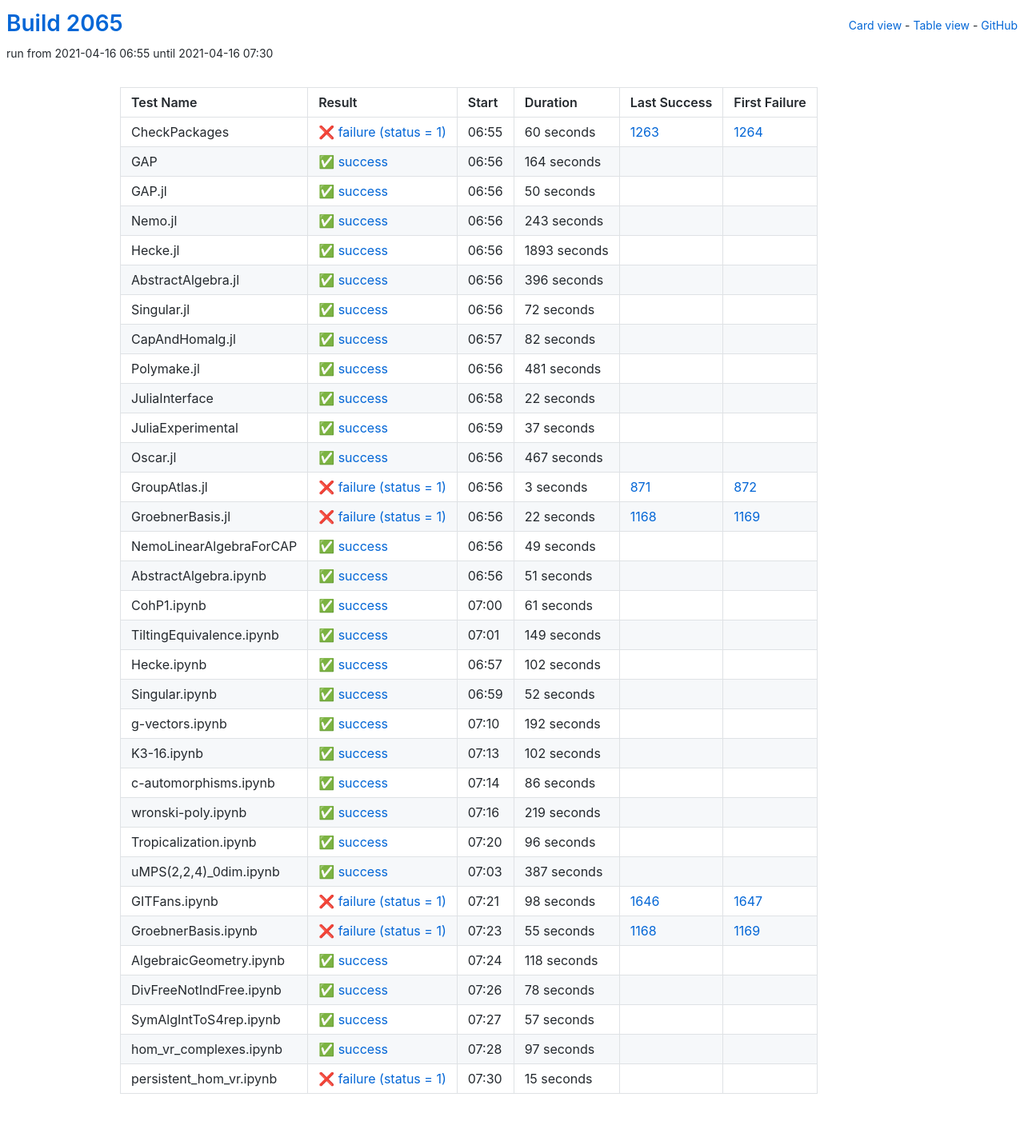
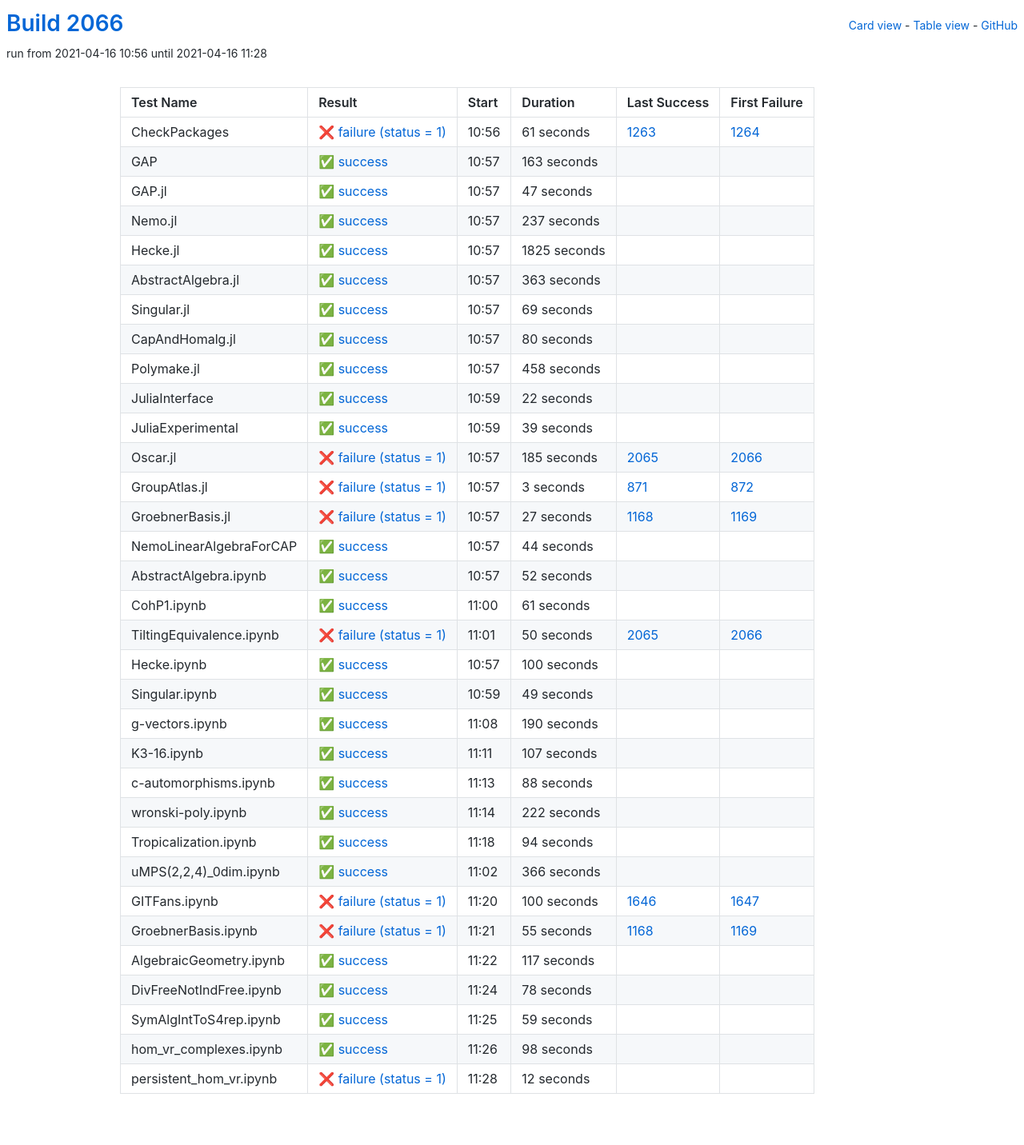
Before and after one commit to oscar-system/oscar-ci-status-stable, a Jekyll site: the page built from table.html, in a window 1280 px wide. Shown: the whole page at 80% size. Built offline with Jekyll 4.4.1, drawn with Linux system fonts in a browser that asks for light colours.

Commit message:
Build #2066

```diff
--- a/_data/ci.yml
+++ b/_data/ci.yml
@@ -1,6 +1,6 @@
 ---
-build: 2065
-build_url: https://oscarci.mathematik.uni-kl.de/job/oscar-stable/2065/
+build: 2066
+build_url: https://oscarci.mathematik.uni-kl.de/job/oscar-stable/2066/
 job: oscar-stable
 organization: oscar-system
 repo: oscar-ci-status-stable
@@ -8,116 +8,116 @@ repourl: https://github.com/oscar-system/oscar-ci-status-stable
 tests:
 - name: CheckPackages
   id: checkpackages
-  log: https://oscarci.mathematik.uni-kl.de/job/oscar-stable/2065/artifact/logs/build-2065/CheckPackages.log
-  start: 2021-04-16 06:55
+  log: https://oscarci.mathematik.uni-kl.de/job/oscar-stable/2066/artifact/logs/build-2066/CheckPackages.log
+  start: 2021-04-16 10:56
   success: false
   exitcode: 1
   status: failure
-  duration: 60
+  duration: 61
   last_success: 1263
   last_success_url: https://oscarci.mathematik.uni-kl.de/job/oscar-stable/1263/
   first_failure: 1264
   first_failure_url: https://oscarci.mathematik.uni-kl.de/job/oscar-stable/1264/
 - name: GAP
   id: gap
-  log: https://oscarci.mathematik.uni-kl.de/job/oscar-stable/2065/artifact/logs/build-2065/GAP.log
-  start: 2021-04-16 06:56
+  log: https://oscarci.mathematik.uni-kl.de/job/oscar-stable/2066/artifact/logs/build-2066/GAP.log
+  start: 2021-04-16 10:57
   success: true
   exitcode: 0
   status: success
-  duration: 164
+  duration: 163
   last_success: false
   last_success_url:
   first_failure: false
   first_failure_url:
 - name: GAP.jl
   id: gap-jl
-  log: https://oscarci.mathematik.uni-kl.de/job/oscar-stable/2065/artifact/logs/build-2065/GAP.jl.log
-  start: 2021-04-16 06:56
+  log: https://oscarci.mathematik.uni-kl.de/job/oscar-stable/2066/artifact/logs/build-2066/GAP.jl.log
+  start: 2021-04-16 10:57
   success: true
   exitcode: 0
   status: success
-  duration: 50
+  duration: 47
   last_success: false
   last_success_url:
   first_failure: false
   first_failure_url:
 - name: Nemo.jl
   id: nemo-jl
-  log: https://oscarci.mathematik.uni-kl.de/job/oscar-stable/2065/artifact/logs/build-2065/Nemo.jl.log
-  start: 2021-04-16 06:56
+  log: https://oscarci.mathematik.uni-kl.de/job/oscar-stable/2066/artifact/logs/build-2066/Nemo.jl.log
+  start: 2021-04-16 10:57
   success: true
   exitcode: 0
   status: success
-  duration: 243
+  duration: 237
   last_success: false
   last_success_url:
   first_failure: false
   first_failure_url:
 - name: Hecke.jl
   id: hecke-jl
-  log: https://oscarci.mathematik.uni-kl.de/job/oscar-stable/2065/artifact/logs/build-2065/Hecke.jl.log
-  start: 2021-04-16 06:56
+  log: https://oscarci.mathematik.uni-kl.de/job/oscar-stable/2066/artifact/logs/build-2066/Hecke.jl.log
+  start: 2021-04-16 10:57
   success: true
   exitcode: 0
   status: success
-  duration: 1893
+  duration: 1825
   last_success: false
   last_success_url:
   first_failure: false
   first_failure_url:
 - name: AbstractAlgebra.jl
   id: abstractalgebra-jl
-  log: https://oscarci.mathematik.uni-kl.de/job/oscar-stable/2065/artifact/logs/build-2065/AbstractAlgebra.jl.log
-  start: 2021-04-16 06:56
+  log: https://oscarci.mathematik.uni-kl.de/job/oscar-stable/2066/artifact/logs/build-2066/AbstractAlgebra.jl.log
+  start: 2021-04-16 10:57
   success: true
   exitcode: 0
   status: success
-  duration: 396
+  duration: 363
   last_success: false
   last_success_url:
   first_failure: false
   first_failure_url:
 - name: Singular.jl
   id: singular-jl
-  log: https://oscarci.mathematik.uni-kl.de/job/oscar-stable/2065/artifact/logs/build-2065/Singular.jl.log
-  start: 2021-04-16 06:56
+  log: https://oscarci.mathematik.uni-kl.de/job/oscar-stable/2066/artifact/logs/build-2066/Singular.jl.log
+  start: 2021-04-16 10:57
   success: true
   exitcode: 0
   status: success
-  duration: 72
+  duration: 69
   last_success: false
   last_success_url:
   first_failure: false
   first_failure_url:
 - name: CapAndHomalg.jl
   id: capandhomalg-jl
-  log: https://oscarci.mathematik.uni-kl.de/job/oscar-stable/2065/artifact/logs/build-2065/CapAndHomalg.jl.log
-  start: 2021-04-16 06:57
+  log: https://oscarci.mathematik.uni-kl.de/job/oscar-stable/2066/artifact/logs/build-2066/CapAndHomalg.jl.log
+  start: 2021-04-16 10:57
   success: true
   exitcode: 0
   status: success
-  duration: 82
+  duration: 80
   last_success: false
   last_success_url:
   first_failure: false
   first_failure_url:
 - name: Polymake.jl
   id: polymake-jl
-  log: https://oscarci.mathematik.uni-kl.de/job/oscar-stable/2065/artifact/logs/build-2065/Polymake.jl.log
-  start: 2021-04-16 06:56
+  log: https://oscarci.mathematik.uni-kl.de/job/oscar-stable/2066/artifact/logs/build-2066/Polymake.jl.log
+  start: 2021-04-16 10:57
   success: true
   exitcode: 0
   status: success
-  duration: 481
+  duration: 458
   last_success: false
   last_success_url:
   first_failure: false
   first_failure_url:
 - name: JuliaInterface
   id: juliainterface
-  log: https://oscarci.mathematik.uni-kl.de/job/oscar-stable/2065/artifact/logs/build-2065/JuliaInterface.log
-  start: 2021-04-16 06:58
+  log: https://oscarci.mathematik.uni-kl.de/job/oscar-stable/2066/artifact/logs/build-2066/JuliaInterface.log
+  start: 2021-04-16 10:59
   success: true
   exitcode: 0
   status: success
@@ -128,32 +128,32 @@ tests:
   first_failure_url:
 - name: JuliaExperimental
   id: juliaexperimental
-  log: https://oscarci.mathematik.uni-kl.de/job/oscar-stable/2065/artifact/logs/build-2065/JuliaExperimental.log
-  start: 2021-04-16 06:59
+  log: https://oscarci.mathematik.uni-kl.de/job/oscar-stable/2066/artifact/logs/build-2066/JuliaExperimental.log
+  start: 2021-04-16 10:59
   success: true
   exitcode: 0
   status: success
-  duration: 37
+  duration: 39
   last_success: false
   last_success_url:
   first_failure: false
   first_failure_url:
 - name: Oscar.jl
   id: oscar-jl
-  log: https://oscarci.mathematik.uni-kl.de/job/oscar-stable/2065/artifact/logs/build-2065/Oscar.jl.log
-  start: 2021-04-16 06:56
-  success: true
-  exitcode: 0
-  status: success
-  duration: 467
-  last_success: false
-  last_success_url:
-  first_failure: false
-  first_failure_url:
+  log: https://oscarci.mathematik.uni-kl.de/job/oscar-stable/2066/artifact/logs/build-2066/Oscar.jl.log
+  start: 2021-04-16 10:57
+  success: false
+  exitcode: 1
+  status: failure
+  duration: 185
+  last_success: 2065
+  last_success_url: https://oscarci.mathematik.uni-kl.de/job/oscar-stable/2065/
+  first_failure: 2066
+  first_failure_url: https://oscarci.mathematik.uni-kl.de/job/oscar-stable/2066/
 - name: GroupAtlas.jl
   id: groupatlas-jl
-  log: https://oscarci.mathematik.uni-kl.de/job/oscar-stable/2065/artifact/logs/build-2065/GroupAtlas.jl.log
-  start: 2021-04-16 06:56
+  log: https://oscarci.mathematik.uni-kl.de/job/oscar-stable/2066/artifact/logs/build-2066/GroupAtlas.jl.log
+  start: 2021-04-16 10:57
   success: false
   exitcode: 1
   status: failure
@@ -164,44 +164,44 @@ tests:
   first_failure_url: https://oscarci.mathematik.uni-kl.de/job/oscar-stable/872/
 - name: GroebnerBasis.jl
   id: groebnerbasis-jl
-  log: https://oscarci.mathematik.uni-kl.de/job/oscar-stable/2065/artifact/logs/build-2065/GroebnerBasis.jl.log
-  start: 2021-04-16 06:56
+  log: https://oscarci.mathematik.uni-kl.de/job/oscar-stable/2066/artifact/logs/build-2066/GroebnerBasis.jl.log
+  start: 2021-04-16 10:57
   success: false
   exitcode: 1
   status: failure
-  duration: 22
+  duration: 27
   last_success: 1168
   last_success_url: https://oscarci.mathematik.uni-kl.de/job/oscar-stable/1168/
   first_failure: 1169
   first_failure_url: https://oscarci.mathematik.uni-kl.de/job/oscar-stable/1169/
 - name: NemoLinearAlgebraForCAP
   id: nemolinearalgebraforcap
-  log: https://oscarci.mathematik.uni-kl.de/job/oscar-stable/2065/artifact/logs/build-2065/NemoLinearAlgebraForCAP.log
-  start: 2021-04-16 06:56
+  log: https://oscarci.mathematik.uni-kl.de/job/oscar-stable/2066/artifact/logs/build-2066/NemoLinearAlgebraForCAP.log
+  start: 2021-04-16 10:57
   success: true
   exitcode: 0
   status: success
-  duration: 49
+  duration: 44
   last_success: false
   last_success_url:
   first_failure: false
   first_failure_url:
 - name: AbstractAlgebra.ipynb
   id: abstractalgebra-ipynb
-  log: https://oscarci.mathematik.uni-kl.de/job/oscar-stable/2065/artifact/logs/build-2065/AbstractAlgebra.ipynb.log
-  start: 2021-04-16 06:56
+  log: https://oscarci.mathematik.uni-kl.de/job/oscar-stable/2066/artifact/logs/build-2066/AbstractAlgebra.ipynb.log
+  start: 2021-04-16 10:57
   success: true
   exitcode: 0
   status: success
-  duration: 51
+  duration: 52
   last_success: false
   last_success_url:
   first_failure: false
   first_failure_url:
 - name: CohP1.ipynb
   id: cohp1-ipynb
-  log: https://oscarci.mathematik.uni-kl.de/job/oscar-stable/2065/artifact/logs/build-2065/CohP1.ipynb.log
-  start: 2021-04-16 07:00
+  log: https://oscarci.mathematik.uni-kl.de/job/oscar-stable/2066/artifact/logs/build-2066/CohP1.ipynb.log
+  start: 2021-04-16 11:00
   success: true
   exitcode: 0
   status: success
@@ -212,128 +212,128 @@ tests:
   first_failure_url:
 - name: TiltingEquivalence.ipynb
   id: tiltingequivalence-ipynb
-  log: https://oscarci.mathematik.uni-kl.de/job/oscar-stable/2065/artifact/logs/build-2065/TiltingEquivalence.ipynb.log
-  start: 2021-04-16 07:01
+  log: https://oscarci.mathematik.uni-kl.de/job/oscar-stable/2066/artifact/logs/build-2066/TiltingEquivalence.ipynb.log
+  start: 2021-04-16 11:01
+  success: false
+  exitcode: 1
+  status: failure
+  duration: 50
+  last_success: 2065
+  last_success_url: https://oscarci.mathematik.uni-kl.de/job/oscar-stable/2065/
+  first_failure: 2066
+  first_failure_url: https://oscarci.mathematik.uni-kl.de/job/oscar-stable/2066/
+- name: Hecke.ipynb
+  id: hecke-ipynb
+  log: https://oscarci.mathematik.uni-kl.de/job/oscar-stable/2066/artifact/logs/build-2066/Hecke.ipynb.log
+  start: 2021-04-16 10:57
   success: true
   exitcode: 0
   status: success
-  duration: 149
-  last_success: false
-  last_success_url:
-  first_failure: false
-  first_failure_url:
-- name: Hecke.ipynb
-  id: hecke-ipynb
-  log: https://oscarci.mathematik.uni-kl.de/job/oscar-stable/2065/artifact/logs/build-2065/Hecke.ipynb.log
-  start: 2021-04-16 06:57
-  success: true
-  exitcode: 0
-  status: success
-  duration: 102
+  duration: 100
   last_success: false
   last_success_url:
   first_failure: false
   first_failure_url:
 - name: Singular.ipynb
   id: singular-ipynb
-  log: https://oscarci.mathematik.uni-kl.de/job/oscar-stable/2065/artifact/logs/build-2065/Singular.ipynb.log
-  start: 2021-04-16 06:59
+  log: https://oscarci.mathematik.uni-kl.de/job/oscar-stable/2066/artifact/logs/build-2066/Singular.ipynb.log
+  start: 2021-04-16 10:59
   success: true
   exitcode: 0
   status: success
-  duration: 52
+  duration: 49
   last_success: false
   last_success_url:
   first_failure: false
   first_failure_url:
 - name: g-vectors.ipynb
   id: g-vectors-ipynb
-  log: https://oscarci.mathematik.uni-kl.de/job/oscar-stable/2065/artifact/logs/build-2065/g-vectors.ipynb.log
-  start: 2021-04-16 07:10
+  log: https://oscarci.mathematik.uni-kl.de/job/oscar-stable/2066/artifact/logs/build-2066/g-vectors.ipynb.log
+  start: 2021-04-16 11:08
   success: true
   exitcode: 0
   status: success
-  duration: 192
+  duration: 190
   last_success: false
   last_success_url:
   first_failure: false
   first_failure_url:
 - name: K3-16.ipynb
   id: k3-16-ipynb
-  log: https://oscarci.mathematik.uni-kl.de/job/oscar-stable/2065/artifact/logs/build-2065/K3-16.ipynb.log
-  start: 2021-04-16 07:13
+  log: https://oscarci.mathematik.uni-kl.de/job/oscar-stable/2066/artifact/logs/build-2066/K3-16.ipynb.log
+  start: 2021-04-16 11:11
   success: true
   exitcode: 0
   status: success
-  duration: 102
+  duration: 107
   last_success: false
   last_success_url:
   first_failure: false
   first_failure_url:
 - name: c-automorphisms.ipynb
   id: c-automorphisms-ipynb
-  log: https://oscarci.mathematik.uni-kl.de/job/oscar-stable/2065/artifact/logs/build-2065/c-automorphisms.ipynb.log
-  start: 2021-04-16 07:14
+  log: https://oscarci.mathematik.uni-kl.de/job/oscar-stable/2066/artifact/logs/build-2066/c-automorphisms.ipynb.log
+  start: 2021-04-16 11:13
   success: true
   exitcode: 0
   status: success
-  duration: 86
+  duration: 88
   last_success: false
   last_success_url:
   first_failure: false
   first_failure_url:
 - name: wronski-poly.ipynb
   id: wronski-poly-ipynb
-  log: https://oscarci.mathematik.uni-kl.de/job/oscar-stable/2065/artifact/logs/build-2065/wronski-poly.ipynb.log
-  start: 2021-04-16 07:16
+  log: https://oscarci.mathematik.uni-kl.de/job/oscar-stable/2066/artifact/logs/build-2066/wronski-poly.ipynb.log
+  start: 2021-04-16 11:14
   success: true
   exitcode: 0
   status: success
-  duration: 219
+  duration: 222
   last_success: false
   last_success_url:
   first_failure: false
   first_failure_url:
 - name: Tropicalization.ipynb
   id: tropicalization-ipynb
-  log: https://oscarci.mathematik.uni-kl.de/job/oscar-stable/2065/artifact/logs/build-2065/Tropicalization.ipynb.log
-  start: 2021-04-16 07:20
+  log: https://oscarci.mathematik.uni-kl.de/job/oscar-stable/2066/artifact/logs/build-2066/Tropicalization.ipynb.log
+  start: 2021-04-16 11:18
   success: true
   exitcode: 0
   status: success
-  duration: 96
+  duration: 94
   last_success: false
   last_success_url:
   first_failure: false
   first_failure_url:
 - name: uMPS(2,2,4)_0dim.ipynb
   id: umps-2-2-4-0dim-ipynb
-  log: https://oscarci.mathematik.uni-kl.de/job/oscar-stable/2065/artifact/logs/build-2065/uMPS-2-2-4-_0dim.ipynb.log
-  start: 2021-04-16 07:03
+  log: https://oscarci.mathematik.uni-kl.de/job/oscar-stable/2066/artifact/logs/build-2066/uMPS-2-2-4-_0dim.ipynb.log
+  start: 2021-04-16 11:02
   success: true
   exitcode: 0
   status: success
-  duration: 387
+  duration: 366
   last_success: false
   last_success_url:
   first_failure: false
   first_failure_url:
 - name: GITFans.ipynb
   id: gitfans-ipynb
-  log: https://oscarci.mathematik.uni-kl.de/job/oscar-stable/2065/artifact/logs/build-2065/GITFans.ipynb.log
-  start: 2021-04-16 07:21
+  log: https://oscarci.mathematik.uni-kl.de/job/oscar-stable/2066/artifact/logs/build-2066/GITFans.ipynb.log
+  start: 2021-04-16 11:20
   success: false
   exitcode: 1
   status: failure
-  duration: 98
+  duration: 100
   last_success: 1646
   last_success_url: https://oscarci.mathematik.uni-kl.de/job/oscar-stable/1646/
   first_failure: 1647
   first_failure_url: https://oscarci.mathematik.uni-kl.de/job/oscar-stable/1647/
 - name: GroebnerBasis.ipynb
   id: groebnerbasis-ipynb
-  log: https://oscarci.mathematik.uni-kl.de/job/oscar-stable/2065/artifact/logs/build-2065/GroebnerBasis.ipynb.log
-  start: 2021-04-16 07:23
+  log: https://oscarci.mathematik.uni-kl.de/job/oscar-stable/2066/artifact/logs/build-2066/GroebnerBasis.ipynb.log
+  start: 2021-04-16 11:21
   success: false
   exitcode: 1
   status: failure
@@ -344,20 +344,20 @@ tests:
   first_failure_url: https://oscarci.mathematik.uni-kl.de/job/oscar-stable/1169/
 - name: AlgebraicGeometry.ipynb
   id: algebraicgeometry-ipynb
-  log: https://oscarci.mathematik.uni-kl.de/job/oscar-stable/2065/artifact/logs/build-2065/AlgebraicGeometry.ipynb.log
-  start: 2021-04-16 07:24
+  log: https://oscarci.mathematik.uni-kl.de/job/oscar-stable/2066/artifact/logs/build-2066/AlgebraicGeometry.ipynb.log
+  start: 2021-04-16 11:22
   success: true
   exitcode: 0
   status: success
-  duration: 118
+  duration: 117
   last_success: false
   last_success_url:
   first_failure: false
   first_failure_url:
 - name: DivFreeNotIndFree.ipynb
   id: divfreenotindfree-ipynb
-  log: https://oscarci.mathematik.uni-kl.de/job/oscar-stable/2065/artifact/logs/build-2065/DivFreeNotIndFree.ipynb.log
-  start: 2021-04-16 07:26
+  log: https://oscarci.mathematik.uni-kl.de/job/oscar-stable/2066/artifact/logs/build-2066/DivFreeNotIndFree.ipynb.log
+  start: 2021-04-16 11:24
   success: true
   exitcode: 0
   status: success
@@ -368,36 +368,36 @@ tests:
   first_failure_url:
 - name: SymAlgIntToS4rep.ipynb
   id: symalginttos4rep-ipynb
-  log: https://oscarci.mathematik.uni-kl.de/job/oscar-stable/2065/artifact/logs/build-2065/SymAlgIntToS4rep.ipynb.log
-  start: 2021-04-16 07:27
+  log: https://oscarci.mathematik.uni-kl.de/job/oscar-stable/2066/artifact/logs/build-2066/SymAlgIntToS4rep.ipynb.log
+  start: 2021-04-16 11:25
   success: true
   exitcode: 0
   status: success
-  duration: 57
+  duration: 59
   last_success: false
   last_success_url:
   first_failure: false
   first_failure_url:
 - name: hom_vr_complexes.ipynb
   id: hom-vr-complexes-ipynb
-  log: https://oscarci.mathematik.uni-kl.de/job/oscar-stable/2065/artifact/logs/build-2065/hom_vr_complexes.ipynb.log
-  start: 2021-04-16 07:28
+  log: https://oscarci.mathematik.uni-kl.de/job/oscar-stable/2066/artifact/logs/build-2066/hom_vr_complexes.ipynb.log
+  start: 2021-04-16 11:26
   success: true
   exitcode: 0
   status: success
-  duration: 97
+  duration: 98
   last_success: false
   last_success_url:
   first_failure: false
   first_failure_url:
 - name: persistent_hom_vr.ipynb
   id: persistent-hom-vr-ipynb
-  log: https://oscarci.mathematik.uni-kl.de/job/oscar-stable/2065/artifact/logs/build-2065/persistent_hom_vr.ipynb.log
-  start: 2021-04-16 07:30
+  log: https://oscarci.mathematik.uni-kl.de/job/oscar-stable/2066/artifact/logs/build-2066/persistent_hom_vr.ipynb.log
+  start: 2021-04-16 11:28
   success: false
   exitcode: 1
   status: failure
-  duration: 15
+  duration: 12
   last_success: false
   last_success_url:
   first_failure: false
```
Also changed, not shown: README.md.
